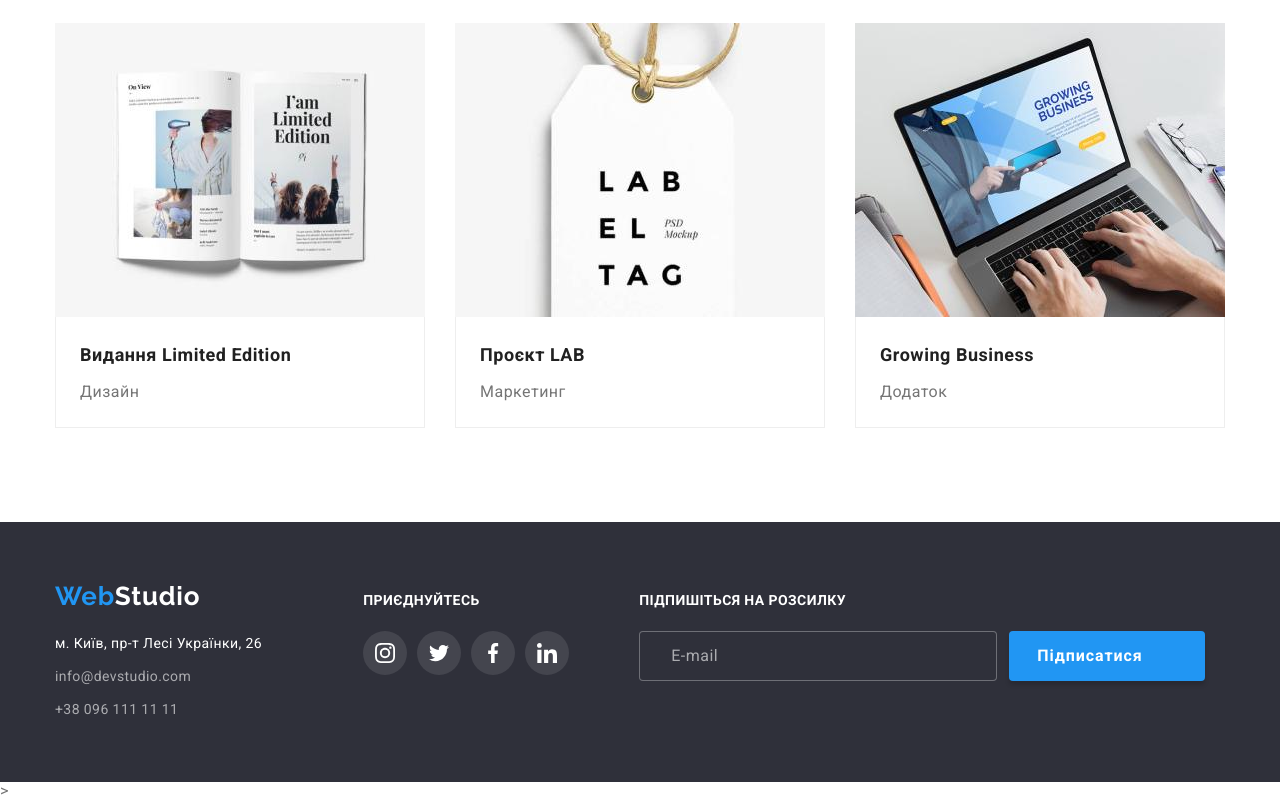
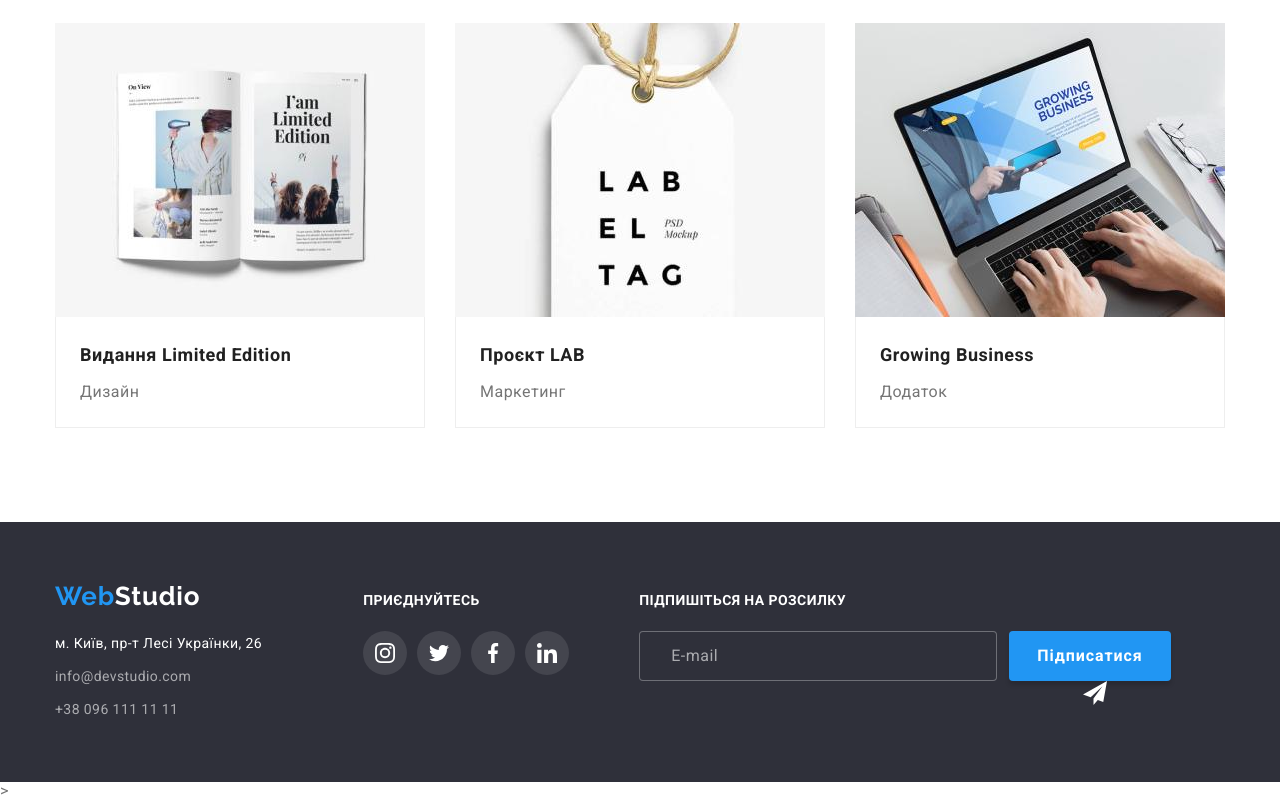
Before and after one commit to AuroraPolaire/goit-markup-hw-06, a plain HTML site: page projects.html in a window 1280 px wide. Shown: the part 1144-1944 px from the top of the page. Drawn offline with nearby package versions, Linux system fonts and the light colour scheme.

Commit message:
footer button updated

```diff
--- a/css/styles.css
+++ b/css/styles.css
@@ -865,8 +865,10 @@ a.policy-link {
 }
 
 .footer-button {
-  position: relative;
-  padding: 10px 62px 10px 28px;
+  display: flex;
+  align-items: center;
+  justify-content: center;
+  padding: 10px 28px 10px 28px;
 
   color: #fff;
   text-align: left;
@@ -891,10 +893,7 @@ a.policy-link {
 }
 
 .footer-icon-telegram {
-  position: absolute;
-  top: 0;
-  right: 0;
-  transform: translate(-100%, 60%);
+  margin-left: 10px;
 }
 
 /* Projects page */
```
Also changed, not shown: index.html (+1 -1 lines).
